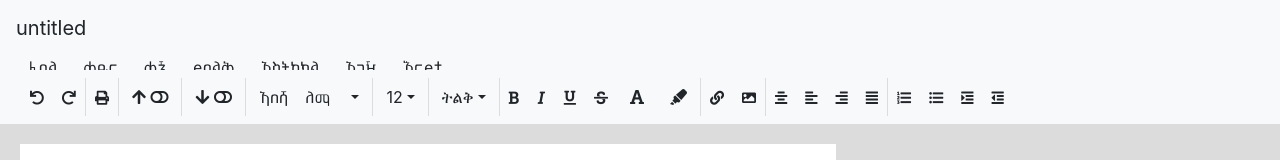
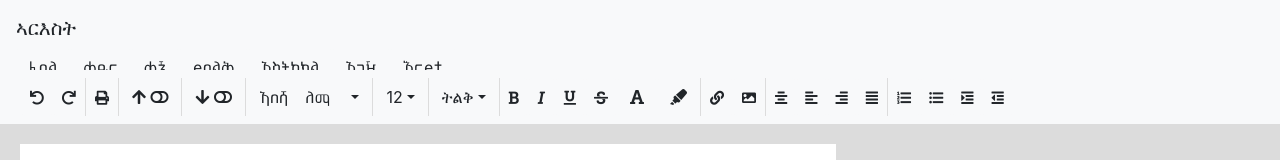
Before and after one commit to CodeHabesha/derassi, a React (Create React App) app: page / in a window 1280 px wide. Shown: the top 160 px of the page. Built offline with nearby package versions, Linux system fonts and the light colour scheme.

Commit message:
add togglable title

```diff
--- a/src/GLOBAL.js
+++ b/src/GLOBAL.js
@@ -1,3 +1,4 @@
+import keyboardMap from './keyboardMap'
 export const fontStyle =  {
 
     setFont:   (font) => {
@@ -13,13 +14,6 @@ export const fontStyle =  {
 
 }
 
-export const currentTitle = {
-    setCurrent: (title) => {
-        currentTitle.title = title
-    },
-    title: "untitled"
-}
-
 
 export const abeshaToggle = {
     setCurrent: () => {
@@ -27,3 +21,11 @@ export const abeshaToggle = {
     },
     current: true
 }
+
+
+export const currentTitle = {
+    setCurrent: (title) => {
+        currentTitle.title = title
+    },
+    title: (abeshaToggle.current ? (keyboardMap['ua'] + keyboardMap['r'] + keyboardMap['u'] + keyboardMap['s'] + keyboardMap['t']) : "untitled")
+}
--- a/src/components/title.js
+++ b/src/components/title.js
@@ -1,6 +1,7 @@
 import React from 'react'
 import { Navbar, NavbarBrand } from 'reactstrap'
 import { currentTitle } from '../GLOBAL'
+import onKeyPress from '../eventHandlers/onKeyPress'
 
 class Title extends React.Component {
 
@@ -11,6 +12,7 @@ class Title extends React.Component {
         }
         this.handleChange = this.handleChange.bind(this)
         this.handleEnter = this.handleEnter.bind(this)
+        this.handleKeyPress = this.handleKeyPress.bind(this)
     }
 
     handleChange(e){
@@ -20,13 +22,16 @@ class Title extends React.Component {
         console.log(currentTitle.title)
     }
     handleEnter(e){
+
         if(e.key === 'Enter' ) {
-            e.preventDefault()
+             e.preventDefault()
             currentTitle.setCurrent(this.state.title)
             console.log(currentTitle.title)
             return;
           }
     }
+
+    handleKeyPress = (e) => onKeyPress(e,this)
 
     style={
     maxHeight: 40
@@ -35,7 +40,7 @@ class Title extends React.Component {
     render =  () =>  (
                       <Navbar  color="light" style={this.style}>
                       <NavbarBrand>
-                          <div contentEditable={true} onChange={this.handleChange} onKeyDown={this.handleEnter}>{this.state.title}</div>
+                          <div contentEditable={true} onKeyPress={this.handleKeyPress} onChange={this.handleChange} onKeyDown={this.handleEnter}>{this.state.title}</div>
                       </NavbarBrand>
                       </Navbar>
                       )
```
